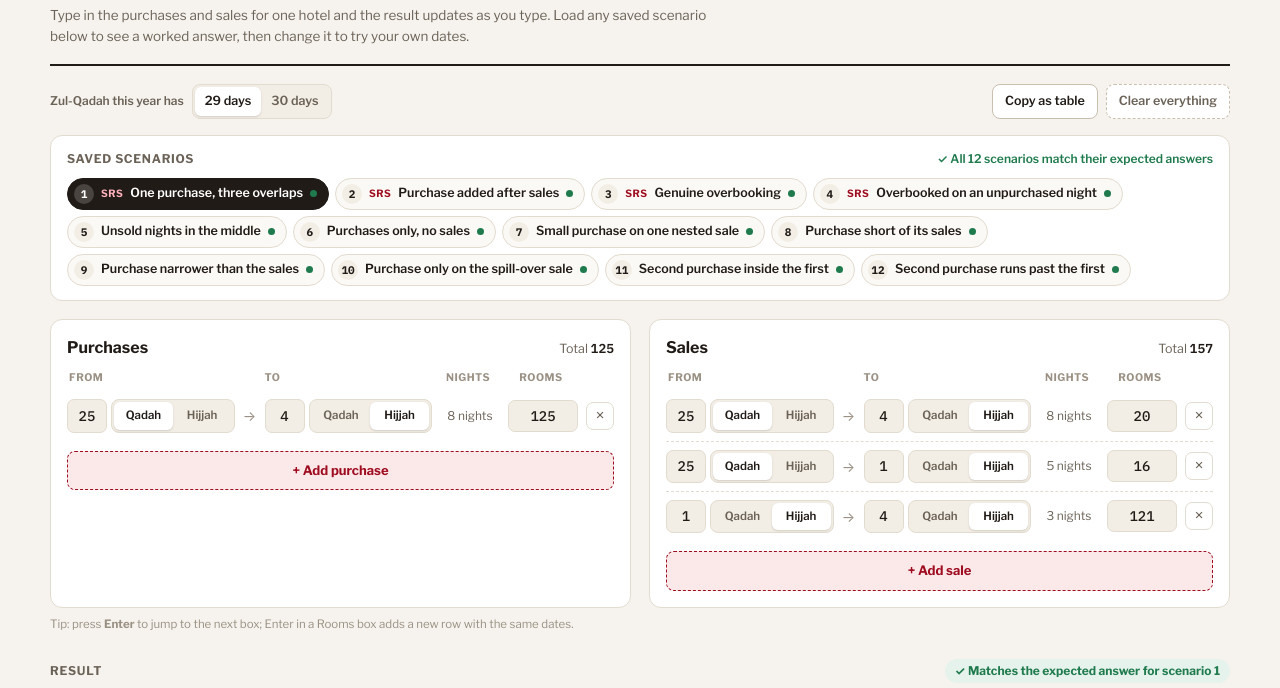
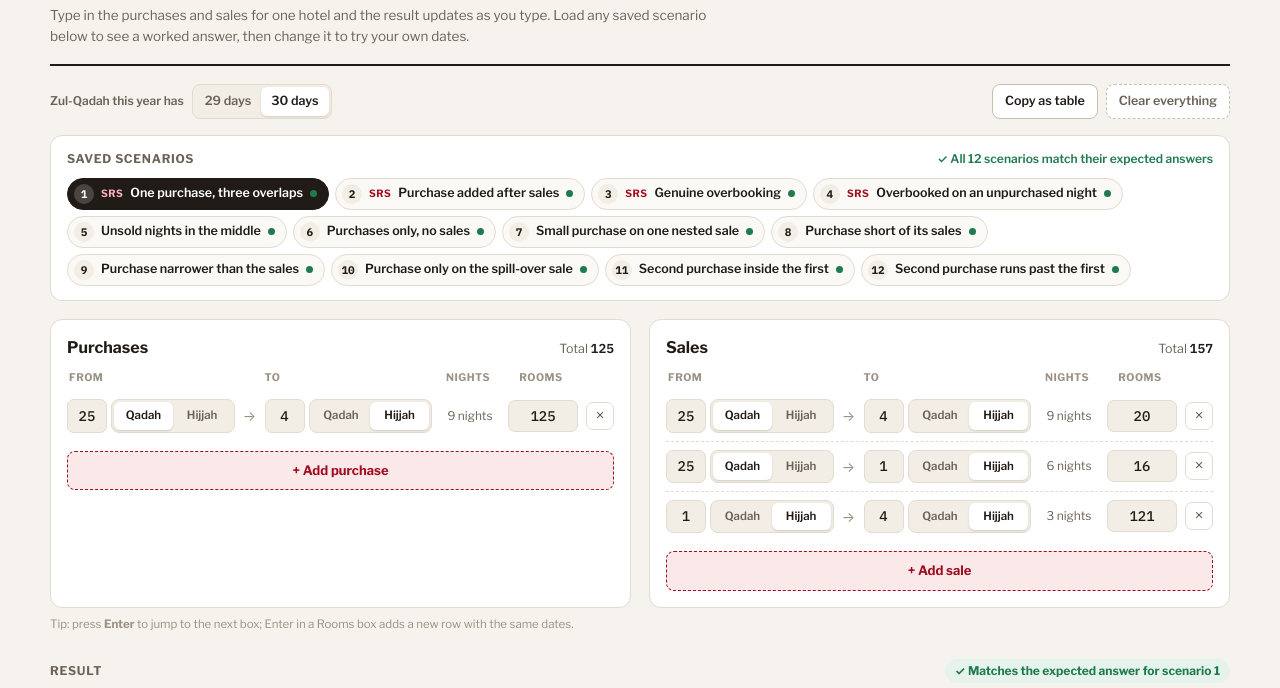
Before and after one commit to HassanRazaFudda/inventry-calculator, a plain HTML site: page index.html in a window 1280 px wide. Shown: the part 93-781 px from the top of the page. Drawn offline with nearby package versions, Linux system fonts and the light colour scheme.

Commit message:
Refactor caseInput and checkCase functions to improve handling of Zul-Qadah days

```diff
--- a/index.html
+++ b/index.html
@@ -710,16 +710,18 @@ var LedgerEngine = (function () {
     if (!m) throw new Error("Bad range “" + text + "”; write it like “25 ZQ → 4 ZH”");
     return { fromDay: +m[1], fromMonth: m[2], toDay: +m[3], toMonth: m[4] };
   }
+  // Zul-Qadah has 30 days unless a scenario says `zqDays: 29`.
+  function zqDaysOf(c) { return c.zqDays || 30; }
   function caseInput(c) {
     var entry = function (pair) { var e = parseRange(pair[0]); e.rooms = pair[1]; return e; };
-    return { zqDays: c.zqDays, purchases: c.purchases.map(entry), sales: c.sales.map(entry) };
+    return { zqDays: zqDaysOf(c), purchases: c.purchases.map(entry), sales: c.sales.map(entry) };
   }
   function checkCase(c) {
     var out = compute(caseInput(c));
     var problems = [];
     var rangeKey = function (text) {
       var r = parseRange(text);
-      return key(toIndex(r.fromMonth, r.fromDay, c.zqDays), toIndex(r.toMonth, r.toDay, c.zqDays));
+      return key(toIndex(r.fromMonth, r.fromDay, zqDaysOf(c)), toIndex(r.toMonth, r.toDay, zqDaysOf(c)));
     };
     function compare(section, expected, actual, fields) {
       if (!expected) return;
@@ -751,14 +753,15 @@ var LedgerEngine = (function () {
        result:             [ "from → to", purchased, sold, available ]
        need:               [ "from → to", rooms to buy ]
        nights (optional):  [ "from → to", purchased, sold, available ]
-     Dates are written "25 ZQ" (Zul-Qadah) or "4 ZH" (Zul-Hijjah).
+     Dates are written "25 ZQ" (Zul-Qadah) or "4 ZH" (Zul-Hijjah). Zul-Qadah
+     is taken as 30 days; add `zqDays: 29` to a scenario that needs 29.
      ====================================================================== -->
 <script id="ledger-cases">
 var LEDGER_CASES = (function () {
   var CASE4_SALES = [["25 ZQ → 5 ZH", 99], ["25 ZQ → 1 ZH", 24], ["27 ZQ → 1 ZH", 11], ["1 ZH → 5 ZH", 108], ["4 ZH → 6 ZH", 17]];
   return [
     {
-      id: 1, srs: true, title: "One purchase, three overlaps", zqDays: 29,
+      id: 1, srs: true, title: "One purchase, three overlaps",
       purchases: [["25 ZQ → 4 ZH", 125]],
       sales: [["25 ZQ → 4 ZH", 20], ["25 ZQ → 1 ZH", 16], ["1 ZH → 4 ZH", 121]],
       nights: [["25 ZQ → 1 ZH", 125, 36, 89], ["1 ZH → 4 ZH", 125, 141, -16]],
@@ -766,7 +769,7 @@ var LEDGER_CASES = (function () {
       need: [["1 ZH → 4 ZH", 16]],
     },
     {
-      id: 2, srs: true, title: "Purchase added after sales", zqDays: 29,
+      id: 2, srs: true, title: "Purchase added after sales",
       purchases: [["4 ZH → 14 ZH", 100], ["4 ZH → 8 ZH", 65], ["4 ZH → 8 ZH", 50]],
       sales: [["4 ZH → 14 ZH", 15], ["8 ZH → 14 ZH", 70], ["6 ZH → 14 ZH", 15], ["4 ZH → 8 ZH", 135], ["4 ZH → 6 ZH", 58], ["6 ZH → 8 ZH", 16]],
       nights: [["4 ZH → 6 ZH", 215, 208, 7], ["6 ZH → 8 ZH", 215, 181, 34], ["8 ZH → 14 ZH", 100, 100, 0]],
@@ -774,7 +777,7 @@ var LEDGER_CASES = (function () {
       need: [],
     },
     {
-      id: 3, srs: true, title: "Genuine overbooking", zqDays: 29,
+      id: 3, srs: true, title: "Genuine overbooking",
       purchases: [["14 ZH → 20 ZH", 100]],
       sales: [["14 ZH → 20 ZH", 93], ["14 ZH → 17 ZH", 22], ["17 ZH → 20 ZH", 4]],
       nights: [["14 ZH → 17 ZH", 100, 115, -15], ["17 ZH → 20 ZH", 100, 97, 3]],
@@ -782,7 +785,7 @@ var LEDGER_CASES = (function () {
       need: [["14 ZH → 17 ZH", 15]],
     },
     {
-      id: 4, srs: true, title: "Overbooked on an unpurchased night", zqDays: 29,
+      id: 4, srs: true, title: "Overbooked on an unpurchased night",
       purchases: [["25 ZQ → 5 ZH", 406]],
       sales: CASE4_SALES,
       nights: [["25 ZQ → 27 ZQ", 406, 123, 283], ["27 ZQ → 1 ZH", 406, 134, 272], ["1 ZH → 4 ZH", 406, 207, 199], ["4 ZH → 5 ZH", 406, 224, 182], ["5 ZH → 6 ZH", 0, 17, -17]],
@@ -790,7 +793,7 @@ var LEDGER_CASES = (function () {
       need: [["5 ZH → 6 ZH", 17]],
     },
     {
-      id: 5, title: "Unsold nights in the middle", zqDays: 29,
+      id: 5, title: "Unsold nights in the middle",
       purchases: [["1 ZH → 10 ZH", 50]],
       sales: [["1 ZH → 4 ZH", 20], ["8 ZH → 10 ZH", 15]],
       nights: [["1 ZH → 4 ZH", 50, 20, 30], ["4 ZH → 8 ZH", 50, 0, 50], ["8 ZH → 10 ZH", 50, 15, 35]],
@@ -798,7 +801,7 @@ var LEDGER_CASES = (function () {
       need: [],
     },
     {
-      id: 6, title: "Purchases only, no sales", zqDays: 29,
+      id: 6, title: "Purchases only, no sales",
       purchases: [["1 ZH → 8 ZH", 20], ["4 ZH → 6 ZH", 10]],
       sales: [],
       nights: [["1 ZH → 4 ZH", 20, 0, 20], ["4 ZH → 6 ZH", 30, 0, 30], ["6 ZH → 8 ZH", 20, 0, 20]],
@@ -806,42 +809,42 @@ var LEDGER_CASES = (function () {
       need: [],
     },
     {
-      id: 7, title: "Small purchase on one nested sale", zqDays: 30,
+      id: 7, title: "Small purchase on one nested sale",
       purchases: [["27 ZQ → 1 ZH", 11]],
       sales: CASE4_SALES,
       result: [["25 ZQ → 5 ZH", 0, 99, -99], ["25 ZQ → 1 ZH", 0, 24, -24], ["27 ZQ → 1 ZH", 11, 11, 0], ["1 ZH → 5 ZH", 0, 108, -108], ["4 ZH → 6 ZH", 0, 17, -17]],
       need: [["25 ZQ → 5 ZH", 123], ["1 ZH → 5 ZH", 84], ["4 ZH → 6 ZH", 17]],
     },
     {
-      id: 8, title: "Purchase short of its sales", zqDays: 30,
+      id: 8, title: "Purchase short of its sales",
       purchases: [["25 ZQ → 5 ZH", 123]],
       sales: CASE4_SALES,
       result: [["25 ZQ → 5 ZH", 123, 99, 0], ["25 ZQ → 1 ZH", 0, 24, 0], ["27 ZQ → 1 ZH", 0, 11, -11], ["1 ZH → 5 ZH", 0, 108, -84], ["4 ZH → 6 ZH", 0, 17, -17]],
       need: [["27 ZQ → 5 ZH", 11], ["1 ZH → 5 ZH", 73], ["4 ZH → 6 ZH", 17]],
     },
     {
-      id: 9, title: "Purchase narrower than the sales", zqDays: 30,
+      id: 9, title: "Purchase narrower than the sales",
       purchases: [["27 ZQ → 5 ZH", 11]],
       sales: CASE4_SALES,
       result: [["25 ZQ → 5 ZH", 0, 99, -99], ["25 ZQ → 1 ZH", 0, 24, -24], ["27 ZQ → 5 ZH", 11, 0, 0], ["27 ZQ → 1 ZH", 0, 11, 0], ["1 ZH → 5 ZH", 0, 108, -97], ["4 ZH → 6 ZH", 0, 17, -17]],
       need: [["25 ZQ → 5 ZH", 123], ["1 ZH → 5 ZH", 73], ["4 ZH → 6 ZH", 17]],
     },
     {
-      id: 10, title: "Purchase only on the spill-over sale", zqDays: 30,
+      id: 10, title: "Purchase only on the spill-over sale",
       purchases: [["4 ZH → 6 ZH", 17]],
       sales: CASE4_SALES,
       result: [["25 ZQ → 5 ZH", 0, 99, -99], ["25 ZQ → 1 ZH", 0, 24, -24], ["27 ZQ → 1 ZH", 0, 11, -11], ["1 ZH → 5 ZH", 0, 108, -108], ["4 ZH → 6 ZH", 17, 17, 0]],
       need: [["25 ZQ → 5 ZH", 123], ["27 ZQ → 5 ZH", 11], ["1 ZH → 5 ZH", 73]],
     },
     {
-      id: 11, title: "Second purchase inside the first", zqDays: 30,
+      id: 11, title: "Second purchase inside the first",
       purchases: [["25 ZQ → 4 ZH", 36], ["1 ZH → 4 ZH", 105]],
       sales: [["25 ZQ → 4 ZH", 20], ["25 ZQ → 1 ZH", 16], ["1 ZH → 4 ZH", 121]],
       result: [["25 ZQ → 4 ZH", 36, 20, 0], ["25 ZQ → 1 ZH", 0, 16, 0], ["1 ZH → 4 ZH", 105, 121, 0]],
       need: [],
     },
     {
-      id: 12, title: "Second purchase runs past the first", zqDays: 30,
+      id: 12, title: "Second purchase runs past the first",
       purchases: [["25 ZQ → 4 ZH", 36], ["1 ZH → 5 ZH", 105]],
       sales: [["25 ZQ → 4 ZH", 20], ["25 ZQ → 1 ZH", 16], ["1 ZH → 4 ZH", 121]],
       result: [["25 ZQ → 4 ZH", 36, 20, 0], ["25 ZQ → 1 ZH", 0, 16, 0], ["1 ZH → 5 ZH", 105, 0, 0], ["1 ZH → 4 ZH", 0, 121, 0], ["4 ZH → 5 ZH", 0, 0, 105]],
```
